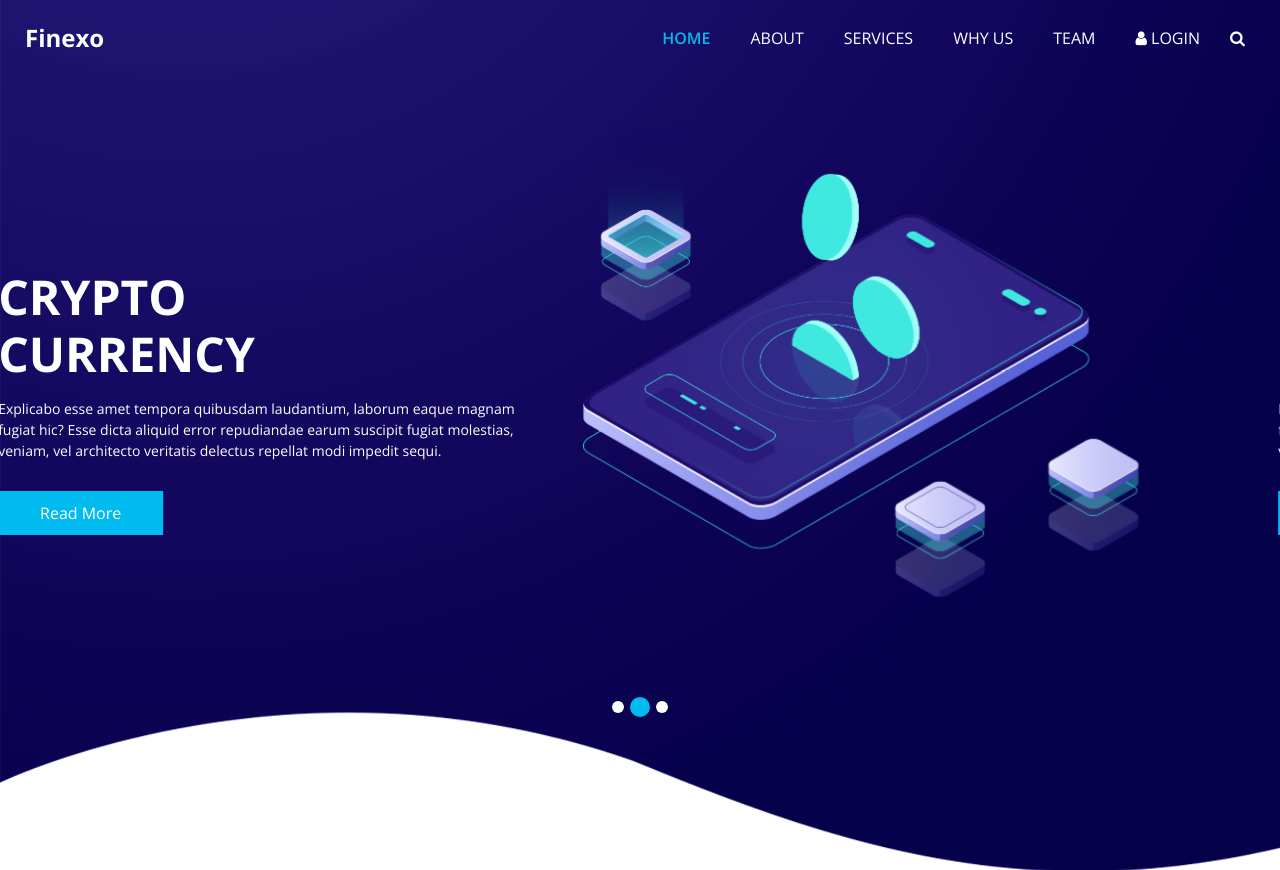
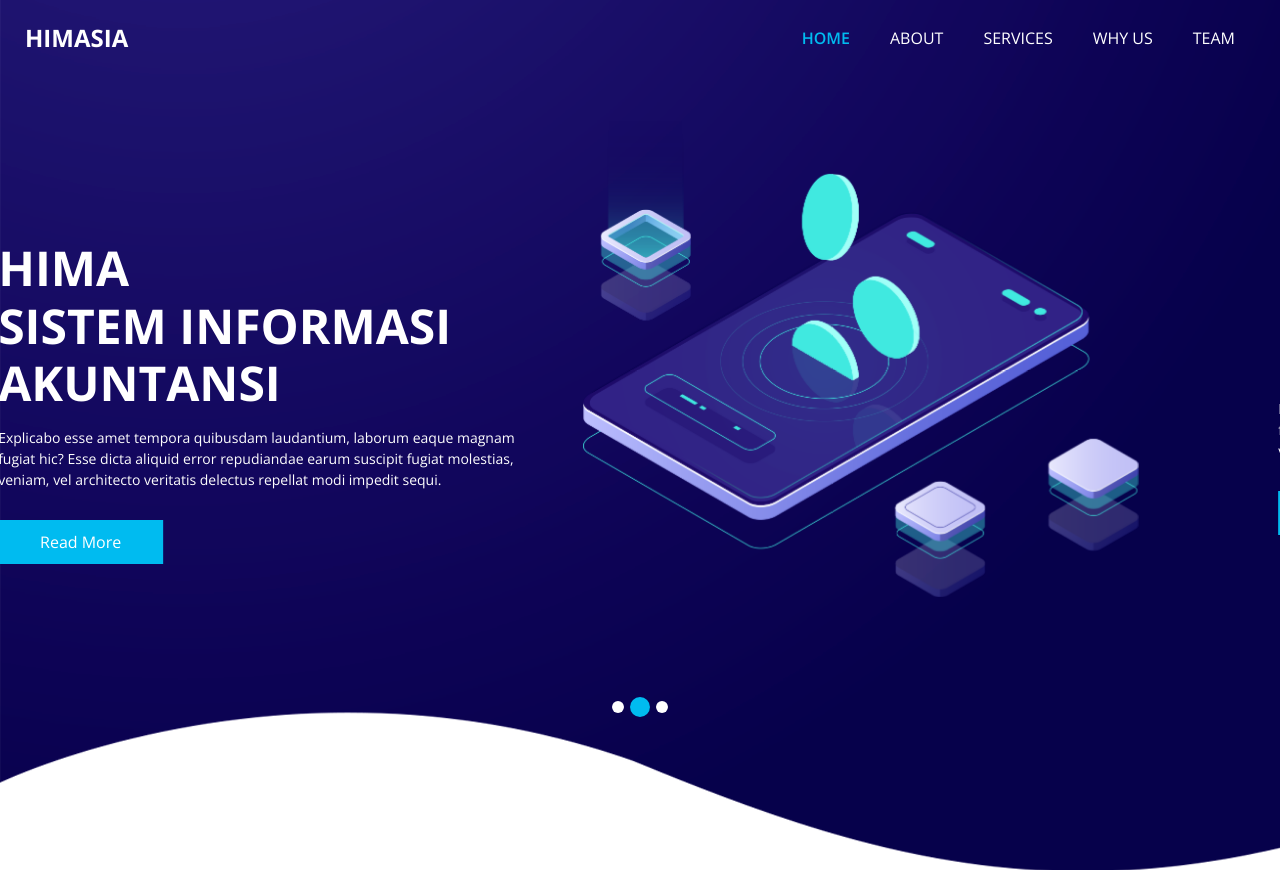
Before and after one commit to HIMASIA/FE-OLP, a plain HTML site: page index.html in a window 1280 px wide. Shown: the top 870 px of the page. Drawn offline with nearby package versions, Linux system fonts and the light colour scheme; some packages are replaced by stand-ins of ours.

Commit message:
modify header on hompage and nav

```diff
--- a/index.html
+++ b/index.html
@@ -50,7 +50,7 @@
         <nav class="navbar navbar-expand-lg custom_nav-container ">
           <a class="navbar-brand" href="index.html">
             <span>
-              Finexo
+              HIMASIA
             </span>
           </a>
 
@@ -75,14 +75,7 @@
               <li class="nav-item">
                 <a class="nav-link" href="team.html">Team</a>
               </li>
-              <li class="nav-item">
-                <a class="nav-link" href="#"> <i class="fa fa-user" aria-hidden="true"></i> Login</a>
-              </li>
-              <form class="form-inline">
-                <button class="btn  my-2 my-sm-0 nav_search-btn" type="submit">
-                  <i class="fa fa-search" aria-hidden="true"></i>
-                </button>
-              </form>
+
             </ul>
           </div>
         </nav>
@@ -99,8 +92,8 @@
                 <div class="col-md-6 ">
                   <div class="detail-box">
                     <h1>
-                      Crypto <br>
-                      Currency
+                      HIMA <br>
+                      SISTEM INFORMASI AKUNTANSI
                     </h1>
                     <p>
                       Explicabo esse amet tempora quibusdam laudantium, laborum eaque magnam fugiat hic? Esse dicta aliquid error repudiandae earum suscipit fugiat molestias, veniam, vel architecto veritatis delectus repellat modi impedit sequi.
```
Also changed, not shown: about.html (+1 -8 lines), service.html (+1 -8 lines), team.html (+1 -8 lines), why.html (+1 -8 lines).
